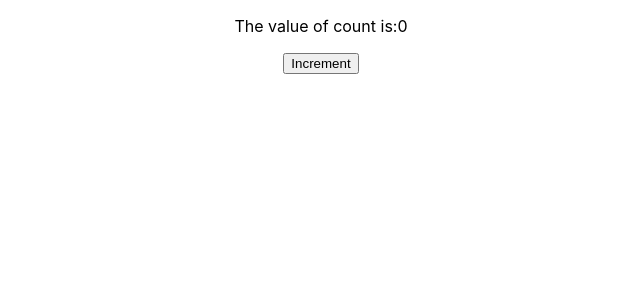
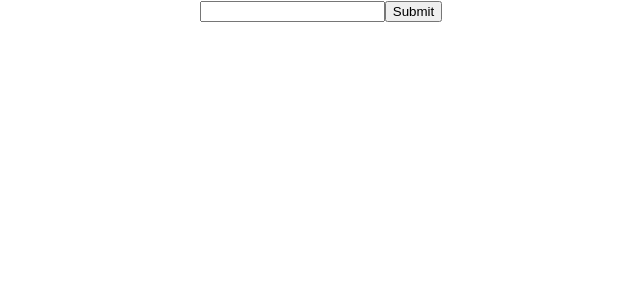
Before and after one commit to nainajohri95/JavaScriptAnd-ReactCode, a React (Create React App) app: page / in a window 1280 px wide. Shown: the top 300 px of the page, without its empty margins (319-959 px from the left). Built offline with nearby package versions, Linux system fonts and the light colour scheme.

Commit message:
new commit

```diff
--- a/src/App.js
+++ b/src/App.js
@@ -1,9 +1,13 @@
 import Counter from "./component/Counter";
+import Fruits from "./component/Fruits";
+import Notes from "./component/Notes";
 
 function App() {
   return (
     <div>
-      <Counter />
+      {/* <Counter/> */}
+      {/* <Fruits /> */}
+      <Notes />
     </div>
   );
 }
--- a/src/component/Counter.js
+++ b/src/component/Counter.js
@@ -9,10 +9,10 @@ function Counter() {
   }
 
   return (
-    <div>
+    <>
       <p>The value of count is:{count} </p>
       <button onClick={updateCount}>Increment</button>
-    </div>
+    </>
   );
 }
 
--- /dev/null
+++ b/src/component/Fruits.js
@@ -0,0 +1,26 @@
+import React, { useState } from "react";
+
+function Fruits() {
+  const [fruit, setFruit] = useState("Apple");
+  const [inputText, setInputText] = useState("");
+
+  const updateFruit = () => {
+    setFruit(inputText);
+  };
+
+  function updateInputText(event) {
+    const curInputValue = event.target.value;
+    setInputText(curInputValue);
+  }
+  return (
+    <>
+      <p>The value of fruit is {inputText}</p>
+      <input type="text" onChange={updateInputText} />
+      {/* <button onClick={() => setFruit("Papaya")}>Papaya</button>
+      <button onClick={() => setFruit("Mango")}>Mango</button>
+      <button onClick={() => setFruit("Banana")}>Banana</button> */}
+    </>
+  );
+}
+
+export default Fruits;
--- /dev/null
+++ b/src/component/Notes.js
@@ -0,0 +1,34 @@
+import React, { useState } from "react";
+import SingleNote from "./SingleNote";
+
+function Notes() {
+  const [notes, setNotes] = useState([]);
+  const [currNote, setCurrNote] = useState("");
+
+  function updateCurrNote(event) {
+    setCurrNote(event.target.value);
+  }
+
+  function addNotes(event) {
+    const newNoteArray = [...notes, currNote];
+    setNotes(newNoteArray);
+  }
+
+  return (
+    <>
+      <input onChange={updateCurrNote} type="text" />
+      <button onClick={addNotes}>Submit</button>
+      <ul>
+        {notes.map((note, index) => {
+          return (
+            <li key={index}>
+              <SingleNote note={note} />
+            </li>
+          );
+        })}
+      </ul>
+    </>
+  );
+}
+
+export default Notes;
--- /dev/null
+++ b/src/component/SingleNote.js
@@ -0,0 +1,18 @@
+import React from "react";
+
+function SingleNote(props) {
+  const noteStyle = {
+    padding: "20px",
+    borderRadius: "10px",
+    border: "2px solid green",
+    backgroundColor: "#eff2e4",
+  };
+
+  return (
+    <div style={noteStyle} className="singleNote">
+      <p className="noteText">{props.note}</p>
+    </div>
+  );
+}
+
+export default SingleNote;
```
